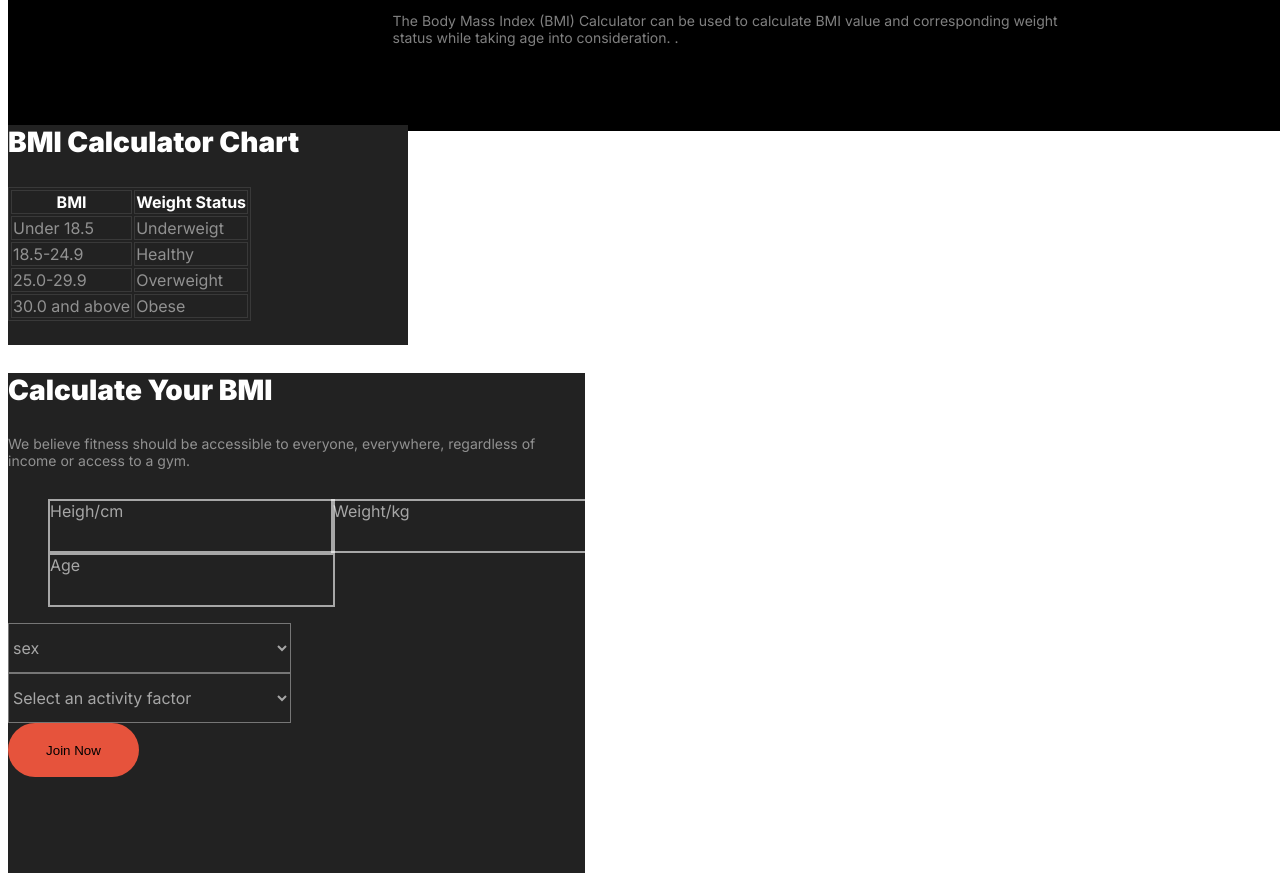
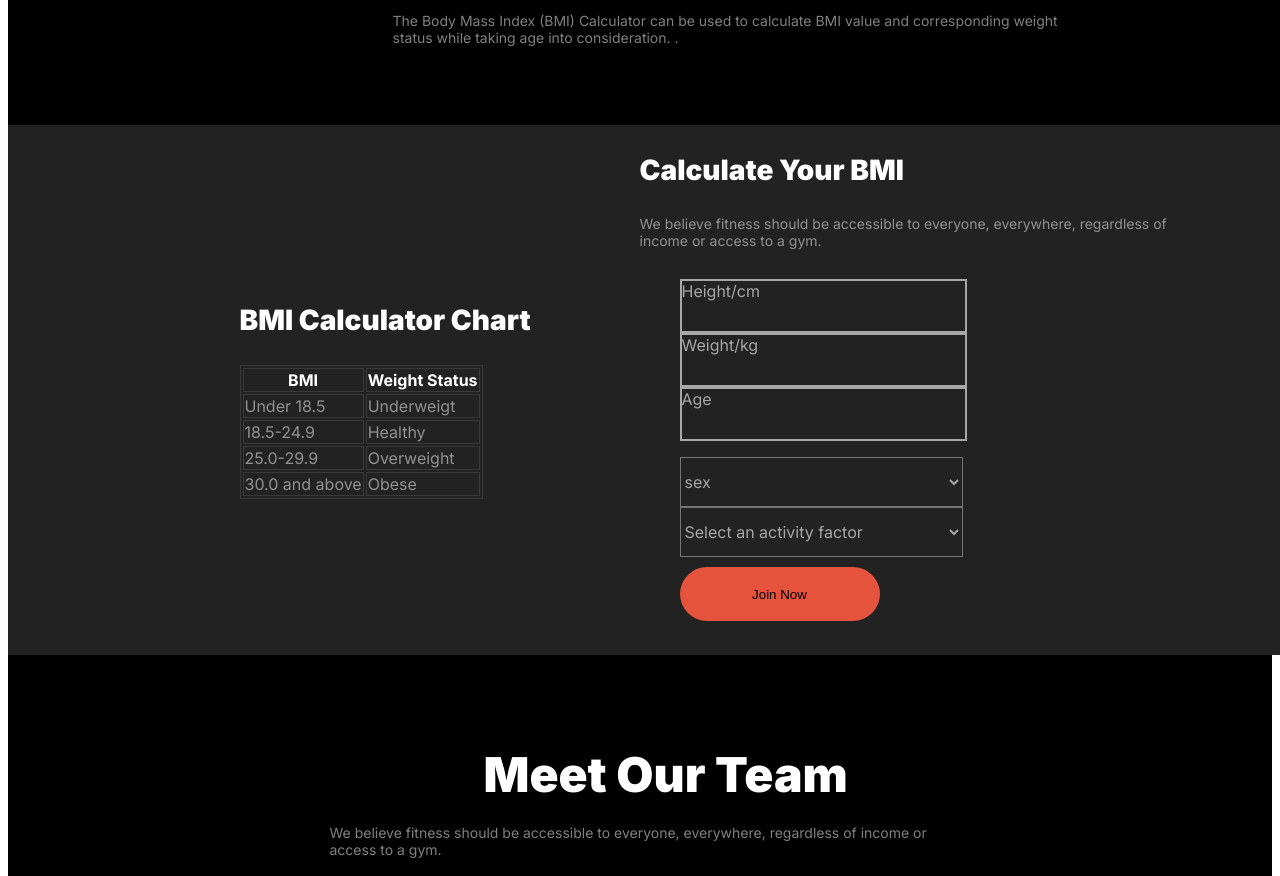
Before and after one commit to Somaptiahmed/my-second-assignment, a plain HTML site: page index.html in a window 1280 px wide. Shown: the part 1960-2836 px from the top of the page. Drawn offline with Linux system fonts and the light colour scheme.

Commit message:
index file

```diff
--- a/index.html
+++ b/index.html
@@ -104,6 +104,7 @@
 <h2 class="fitness-title">BMI Calculator </h2>
 <p class="bmi-description">The Body Mass Index (BMI) Calculator can be used to calculate BMI value and corresponding weight status while taking age into consideration. .</p>
 </div>
+<section class="bmi-calculation">
 <div class="Calculator">
 <h3>BMI Calculator Chart</h3>
 <table>
@@ -135,7 +136,7 @@
     <p>We believe fitness should be accessible to everyone, everywhere, regardless of income or access to a gym.</p></div>
 <div class="bmi-list">
 <ul>
-<li>Heigh/cm</li>
+<li>Height/cm</li>
 <li>Weight/kg</li>
 <li>Age</li>
 
@@ -150,7 +151,7 @@
 </select>
 <button class="btn-primary">Join Now</button>
 </div>
-
+</section>
 
 </div>
 </section>
--- a/styles/style.css
+++ b/styles/style.css
@@ -282,12 +282,23 @@ margin-right: auto;
     font-weight: 400;
   margin-top: -20px;
 }
+.bmi-calculation{
+    width: 1440px;
+    height: 530px;
+    background: rgb(34, 34, 34);
+    rgb(34, 34, 34);
+display: flex;
+margin-top: 150px;
+justify-content: center;
+
+}
+
 .Calculator{
     width: 400px;
     height: 220px;
     margin-top: 150px;
     gap: 20px;
-    background-color: rgb(34, 34, 34);
+
 }
 .Calculator h3{
     color: rgb(255, 255, 255);
@@ -314,7 +325,7 @@ td{
     font-weight: 900;
 }
 .bmi-calculator{
-    background-color: rgb(34, 34, 34);
+
     width: 577px;
 height: 500px;
 
@@ -337,9 +348,6 @@ font-weight: 400;
 font-family: Inter;
 font-size: 16px;
 font-weight: 400;
-display: grid;
-grid-template-columns: 283px 283px;
-
 
 }
 .bmi-list li{
@@ -347,20 +355,27 @@ grid-template-columns: 283px 283px;
     height: 50px;
     border: 2px solid rgba(255, 255, 255, 0.6);
     align-items: center;
+   font-size: 16px;
+   font-weight: 4 00px;
+
 
 }
 .bmi-list select{
-    display: grid;
-    grid-template-columns: 283px;
+
     width: 283px;
     height: 50px;
     color:rgba(255, 255, 255, 0.6);
     font-family: Inter;
     font-size: 16px;
     font-weight: 400;
+    margin-left: 40px;
     background-color: rgb(34, 34, 34);
 }
-
+.bmi-list button{
+    margin-top: 10px;
+    margin-left: 40px;
+    width: 200px;
+}
 /* team-styles */
 .team-content{
     background-color: black;
@@ -368,7 +383,7 @@ grid-template-columns: 283px 283px;
     height: 960px;
     margin-left: auto;
     margin-right: auto;
-    margin-top: 800px;
+    margin-top: 524px;
 }
 
 .trainer-team{
@@ -465,7 +480,6 @@ font-weight: 700px;
 
 }
 
-
 .fitness-address p{
 
   color: rgba(255, 255, 255, 0.5);
@@ -473,12 +487,10 @@ font-weight: 700px;
     font-size: 20px;
     font-weight: 700px;
     background-color: black;
-   align-content: center;
-
-    width: 1440px;
+margin-left: auto;
+margin-right: auto;
+    max-width: 1440px;
     height: 100px;
-    margin-top: -20px;
-    margin-left: auto;
-    margin-right: auto;
-
+   align-items: center;
+   margin-top: -10px;
 }
```
